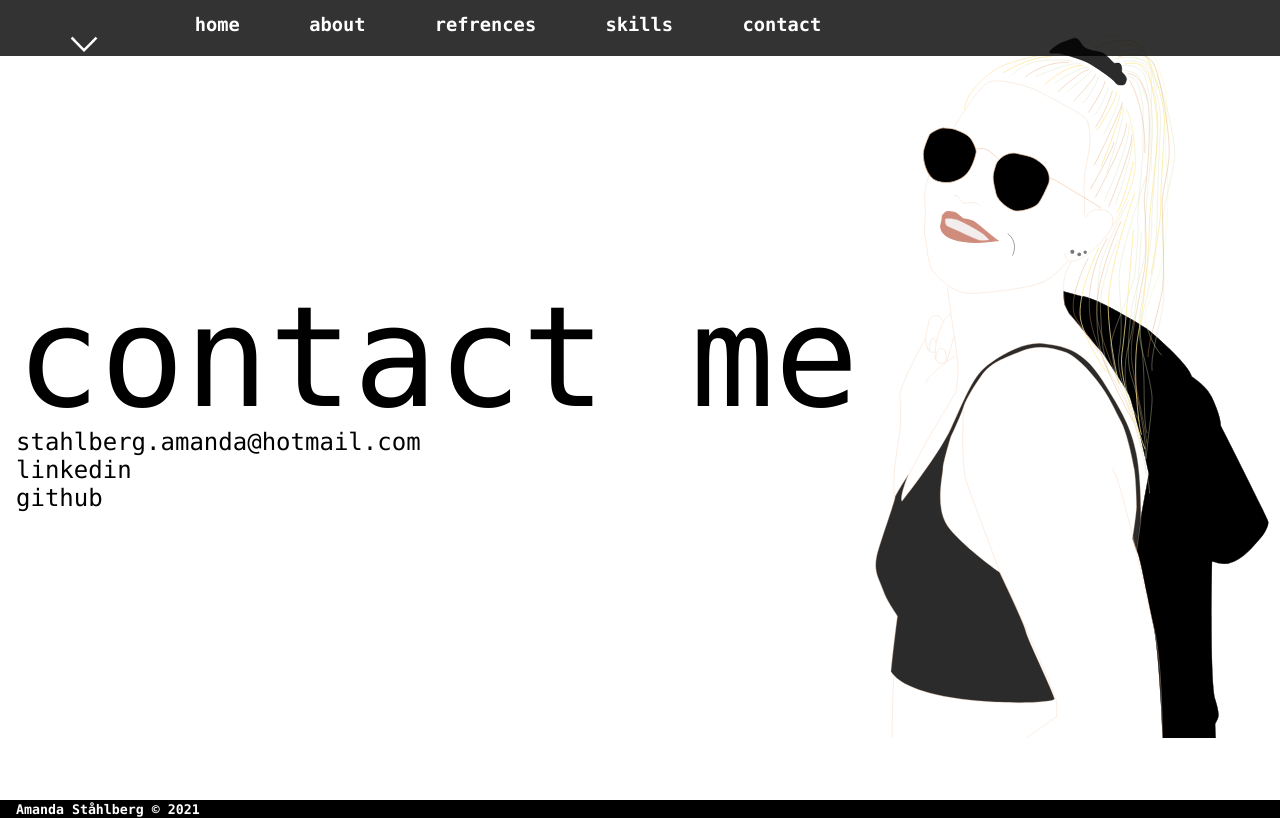
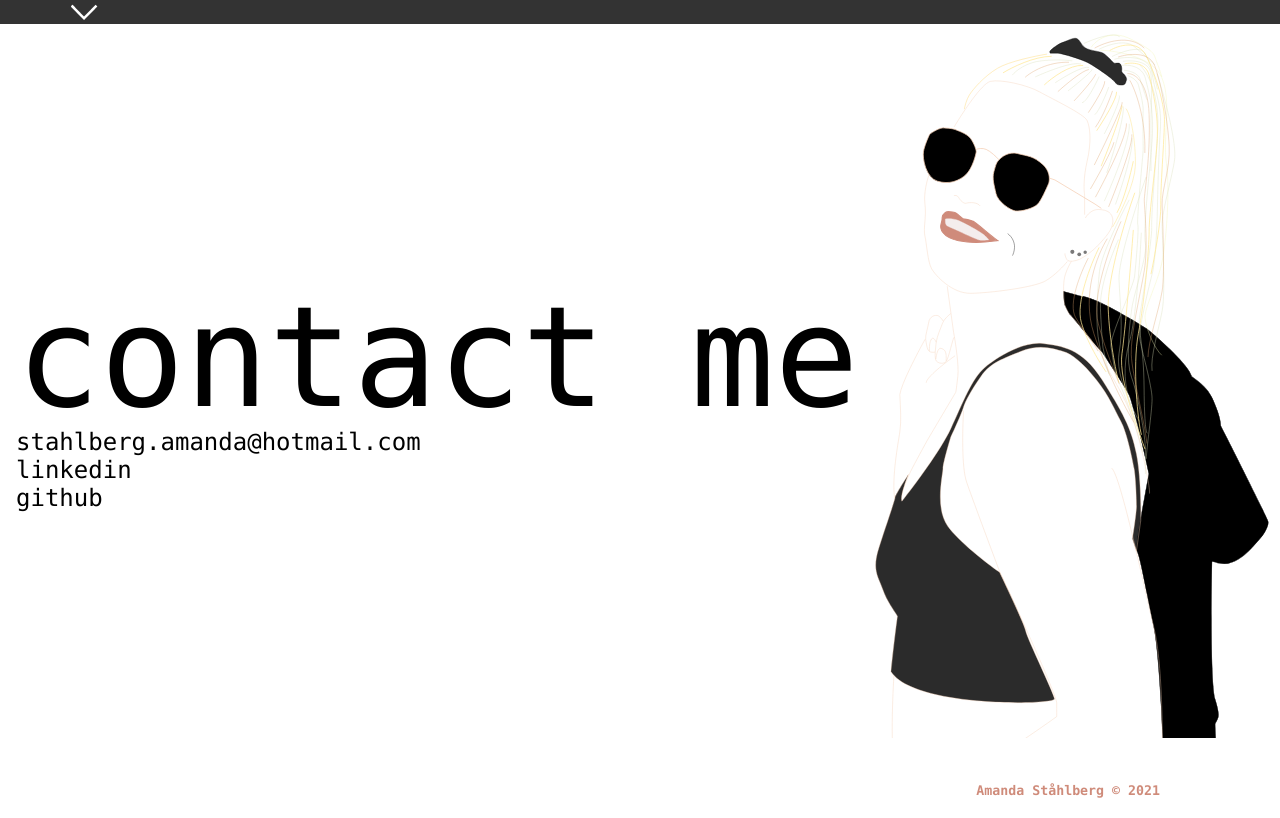
Before and after one commit to AmandaStahlberg/portfolio3.0, a React (Create React App) app: page /contact in a window 1280 px wide. Built offline with nearby package versions, Linux system fonts and the light colour scheme.

Commit message:
fix footer

```diff
--- a/src/styles/footer.css
+++ b/src/styles/footer.css
@@ -1,10 +1,12 @@
 .footer {
     display: flex;
-    /* flex-direction: row-reverse; */
-    background-color: black;
-    color: white;
+    flex-direction: row-reverse;
+    /* background-color: black; */
+    color: #CF8B7A;
     width: 100%;
-    padding: .1rem 1rem;
+    padding: .1rem 7.5rem;
     font-family: Menlo;
     font-weight: 100;
+    position:fixed;
+    bottom: 0;
 }
```
